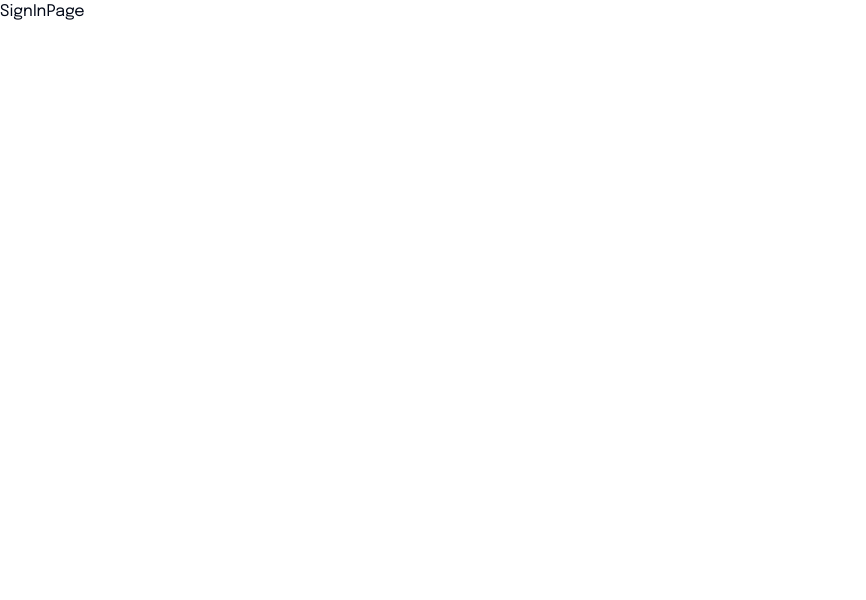
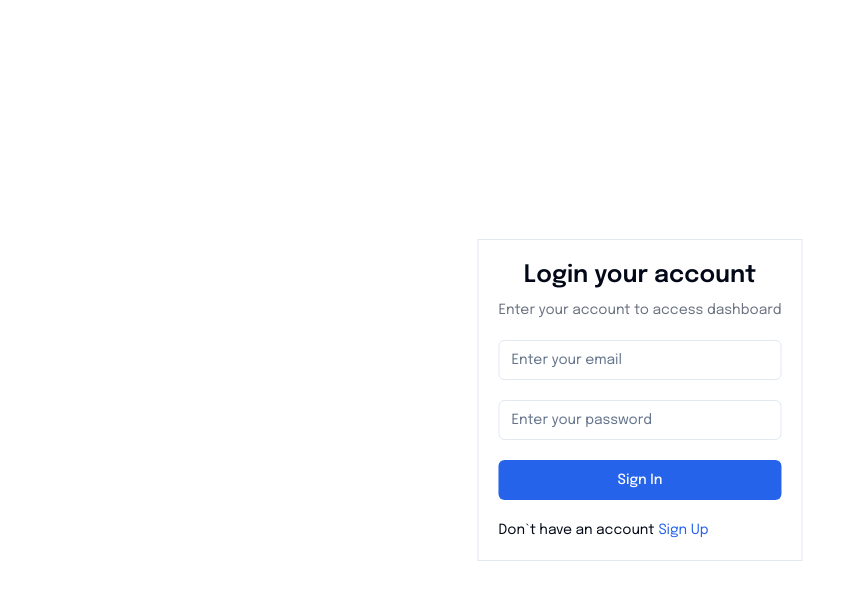
Before and after one commit to mahdabagas/dashboard-job-hunt, a Next.js app: page /auth/signIn in a window 1280 px wide. Shown: the top 600 px of the page, without its empty margins (0-866 px from the left). Built offline with nearby package versions, Linux system fonts and the light colour scheme.

Commit message:
add: slicing signIn page and signUp page

```diff
--- a/src/app/(auth)/auth/signIn/page.tsx
+++ b/src/app/(auth)/auth/signIn/page.tsx
@@ -1,17 +1,89 @@
+"use client";
+import { Button } from "@/components/ui/button";
+import {
+  Form,
+  FormControl,
+  FormDescription,
+  FormField,
+  FormItem,
+  FormMessage,
+} from "@/components/ui/form";
+import { Input } from "@/components/ui/input";
+import { signInFormSchema } from "@/lib/form-schema";
+import { zodResolver } from "@hookform/resolvers/zod";
 import { Metadata } from "next";
+import Link from "next/link";
 import { FC } from "react";
+import { useForm } from "react-hook-form";
+import { z } from "zod";
 
 interface SignInPageProps {}
 
-export const metadata: Metadata = {
-  title: "Sign In",
-  description: "Generated by create next app",
-};
+const SignInPage: FC<SignInPageProps> = ({}) => {
+  const form = useForm<z.infer<typeof signInFormSchema>>({
+    resolver: zodResolver(signInFormSchema),
+  });
 
-const SignInPage: FC<SignInPageProps> = ({}) => {
+  const onSubmit = (val: z.infer<typeof signInFormSchema>) => {
+    console.log(val);
+  };
+
   return (
-    <div>
-      <h1>SignInPage</h1>
+    <div className="relative w-full h-screen">
+      <div className="absolute top-1/2 left-1/2 -translate-x-1/2 -translate-y-1/2">
+        <div className="border border-border p-5">
+          <div className="font-semibold text-center text-2xl mb-2">
+            Login your account
+          </div>
+          <div className="text-sm text-gray-500">
+            Enter your account to access dashboard
+          </div>
+          <Form {...form}>
+            <form
+              onSubmit={form.handleSubmit(onSubmit)}
+              className="mt-5 space-y-5"
+            >
+              <FormField
+                control={form.control}
+                name="email"
+                render={({ field }) => (
+                  <FormItem>
+                    <FormControl>
+                      <Input placeholder="Enter your email" {...field} />
+                    </FormControl>
+                    <FormMessage />
+                  </FormItem>
+                )}
+              />
+
+              <FormField
+                control={form.control}
+                name="password"
+                render={({ field }) => (
+                  <FormItem>
+                    <FormControl>
+                      <Input
+                        type="password"
+                        placeholder="Enter your password"
+                        {...field}
+                      />
+                    </FormControl>
+                    <FormMessage />
+                  </FormItem>
+                )}
+              />
+              <Button className="w-full">Sign In</Button>
+
+              <div className="text-sm">
+                Don`t have an account
+                <Link href="/auth/signUp" className="ml-1 text-primary">
+                  Sign Up
+                </Link>
+              </div>
+            </form>
+          </Form>
+        </div>
+      </div>
     </div>
   );
 };
--- a/src/app/(auth)/auth/signUp/page.tsx
+++ b/src/app/(auth)/auth/signUp/page.tsx
@@ -1,11 +1,100 @@
+"use client";
+import { Button } from "@/components/ui/button";
+import {
+  Form,
+  FormControl,
+  FormDescription,
+  FormField,
+  FormItem,
+  FormMessage,
+} from "@/components/ui/form";
+import { Input } from "@/components/ui/input";
+import { signUpFormSchema } from "@/lib/form-schema";
+import { zodResolver } from "@hookform/resolvers/zod";
+import { Metadata } from "next";
+import Link from "next/link";
 import { FC } from "react";
+import { useForm } from "react-hook-form";
+import { z } from "zod";
 
 interface SignUpPageProps {}
 
 const SignUpPage: FC<SignUpPageProps> = ({}) => {
+  const form = useForm<z.infer<typeof signUpFormSchema>>({
+    resolver: zodResolver(signUpFormSchema),
+  });
+
+  const onSubmit = (val: z.infer<typeof signUpFormSchema>) => {
+    console.log(val);
+  };
+
   return (
-    <div>
-      <h1>SignUpPage</h1>
+    <div className="relative w-full h-screen">
+      <div className="absolute top-1/2 left-1/2 -translate-x-1/2 -translate-y-1/2">
+        <div className="border border-border p-5">
+          <div className="font-semibold text-center text-2xl mb-2">Sign Up</div>
+          <div className="text-sm text-gray-500">
+            Enter your data to access dashboard
+          </div>
+          <Form {...form}>
+            <form
+              onSubmit={form.handleSubmit(onSubmit)}
+              className="mt-5 space-y-5"
+            >
+              <FormField
+                control={form.control}
+                name="name"
+                render={({ field }) => (
+                  <FormItem>
+                    <FormControl>
+                      <Input placeholder="Enter your name" {...field} />
+                    </FormControl>
+                    <FormMessage />
+                  </FormItem>
+                )}
+              />
+
+              <FormField
+                control={form.control}
+                name="email"
+                render={({ field }) => (
+                  <FormItem>
+                    <FormControl>
+                      <Input placeholder="Enter your email" {...field} />
+                    </FormControl>
+                    <FormMessage />
+                  </FormItem>
+                )}
+              />
+
+              <FormField
+                control={form.control}
+                name="password"
+                render={({ field }) => (
+                  <FormItem>
+                    <FormControl>
+                      <Input
+                        type="password"
+                        placeholder="Enter your password"
+                        {...field}
+                      />
+                    </FormControl>
+                    <FormMessage />
+                  </FormItem>
+                )}
+              />
+              <Button className="w-full">Sign Up</Button>
+
+              <div className="text-sm">
+                Already have an account
+                <Link href="/auth/signIn" className="ml-1 text-primary">
+                  Sign In
+                </Link>
+              </div>
+            </form>
+          </Form>
+        </div>
+      </div>
     </div>
   );
 };
--- a/src/lib/form-schema.ts
+++ b/src/lib/form-schema.ts
@@ -67,3 +67,18 @@ export const teamFormSchema = z.object({
   instagram: z.string({ required_error: "Instagram is required" }),
   linkedin: z.string({ required_error: "Linkedin is required" }),
 });
+
+export const signInFormSchema = z.object({
+  email: z
+    .string({ required_error: "Email is required" })
+    .email({ message: "Email is not valid" }),
+  password: z.string({ required_error: "Password is required" }),
+});
+
+export const signUpFormSchema = z.object({
+  name: z.string({ required_error: "Name is required" }),
+  email: z
+    .string({ required_error: "Email is required" })
+    .email({ message: "Email is not valid" }),
+  password: z.string({ required_error: "Password is required" }),
+});
```
